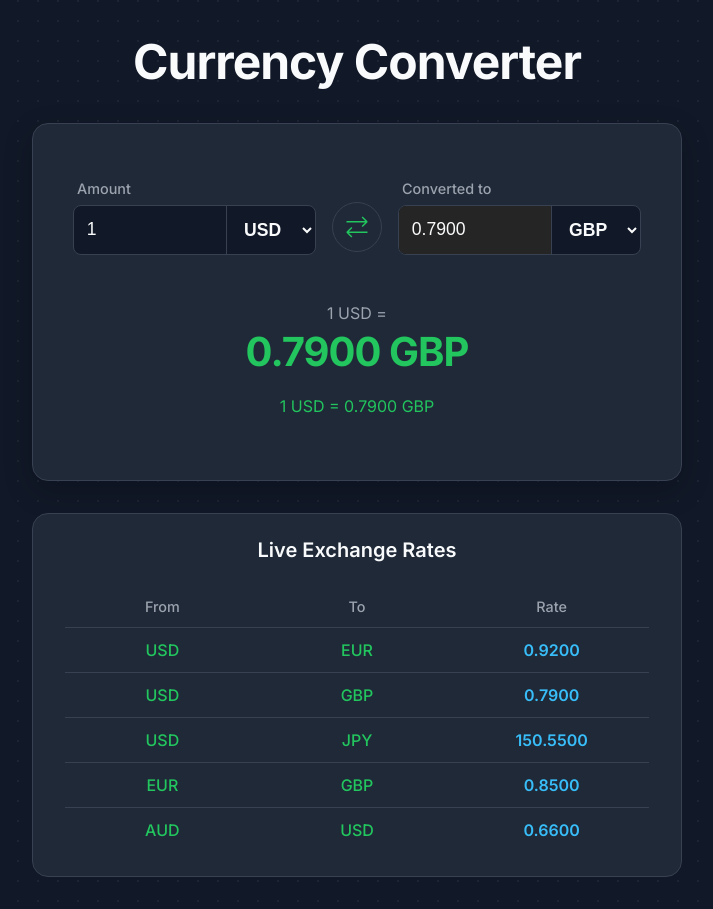
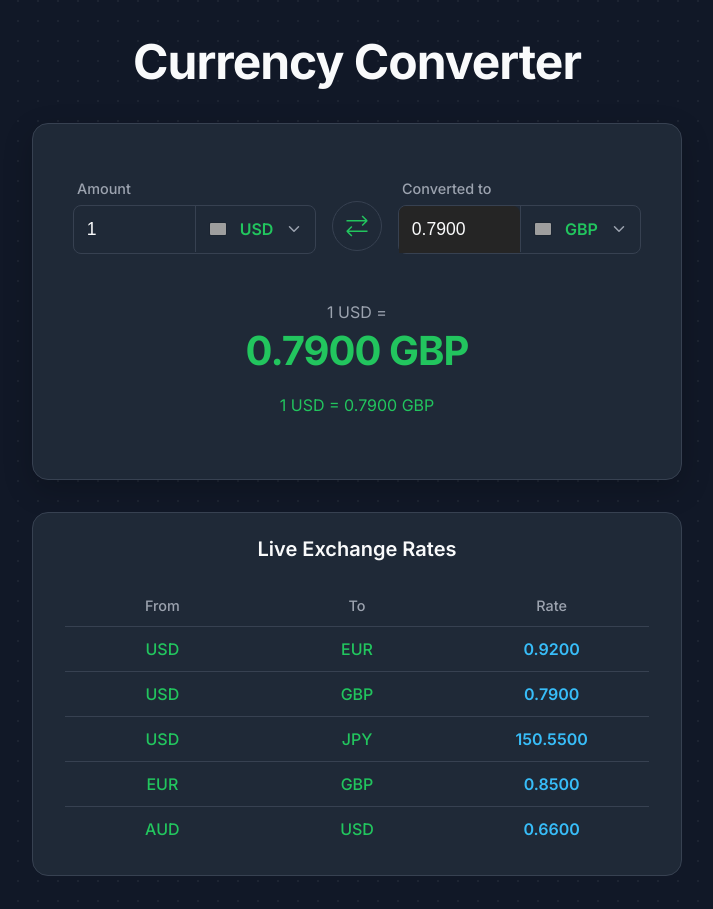
Before and after one commit to alhassandafiri/ratewise, a React (Vite) app: page / in a window 1280 px wide. Shown: the whole page, without its empty margins (283-996 px from the left). Built offline with nearby package versions, Linux system fonts and the light colour scheme; grey boxes are pictures that could not be loaded.

Commit message:
fix currency select drop down menus

```diff
--- a/src/components/CurrencyConverter/CurrencyConverter.jsx
+++ b/src/components/CurrencyConverter/CurrencyConverter.jsx
@@ -71,7 +71,7 @@ function CurrencyConverter() {
           label='Amount'
           currencies={currenciesList}
           selectedCurrency={fromCurrency}
-          onCurrencyChange={e => setFromCurrency(e.target.value)}
+          onCurrencyChange={setFromCurrency}
           amount={amount}
           onAmountChange={e => setAmount(e.target.value)}
           />
@@ -84,7 +84,7 @@ function CurrencyConverter() {
           label='Converted to'
           currencies={currenciesList}
           selectedCurrency={toCurrency}
-          onCurrencyChange={e => setToCurrency(e.target.value)}
+          onCurrencyChange={setToCurrency}
           amount={convertedAmount === null ? '' : convertedAmount}
           onAmountChange={() => {}}
           isAmountDisabled={true}
--- a/src/components/CurrencyInput/CurrencyInput.jsx
+++ b/src/components/CurrencyInput/CurrencyInput.jsx
@@ -1,4 +1,5 @@
 import styles from './CurrencyInput.module.css'
+import CustomDropDown from '../CustomDropDown/CustomDropDown';
 
 function CurrencyInput({
   label,
@@ -22,17 +23,13 @@ function CurrencyInput({
         min='0'
         />
 
-        <select
-        value={selectedCurrency}
-        onChange={onCurrencyChange}
-        className={styles.currencySelect}
-        >
-          {currencies.map((currency) => (
-            <option key={currency} value={currency}>
-              {currency}
-            </option>
-          ))}
-        </select>
+        <div className={styles.dropdownWrapper}>
+          <CustomDropDown
+          options={currencies}
+          selectedValue={selectedCurrency}
+          onSelect={onCurrencyChange}
+          />
+        </div>
       </div>
     </div>
   )
--- a/src/components/CurrencyInput/CurrencyInput.module.css
+++ b/src/components/CurrencyInput/CurrencyInput.module.css
@@ -14,10 +14,8 @@
 
 .inputContainer {
   display: flex;
-  background-color: var(--background-color);
   border: 1px solid var(--border-color);
   border-radius: 8px;
-  overflow: hidden;
   transition: border-color 0.2s;
 }
 
@@ -25,16 +23,19 @@
   border-color: var(--primary-color);
 }
 
-.amountInput, .currencySelect {
+.amountInput {
   background: none;
   border: none;
   color: var(--text-primary);
   font-size: 1.1rem;
   padding: 0.8rem;
+  width: 100%;
+  border-top-left-radius: 7px;
+  border-top-right-radius: 7px;
 }
 
-.amountInput {
-  width: 100%;
+.amountInput:focus {
+  outline: none;
 }
 
 .amountInput:disabled {
@@ -57,3 +58,8 @@
 .currencySelect:focus {
   outline: none;
 }
+
+.dropdownWrapper {
+  border-top-right-radius: 7px;
+  border-bottom-right-radius: 7px;
+}
--- /dev/null
+++ b/src/components/CustomDropDown/CustomDropDown.jsx
@@ -0,0 +1,73 @@
+import { useEffect, useRef, useState } from 'react';
+import { IoChevronDown } from "react-icons/io5";
+import styles from './CustomDropDown.module.css';
+
+const currencyToCountryCode = {
+  USD: 'us', EUR: 'eu', GBP: 'gb', JPY: 'jp', AUD: 'au', CAD: 'ca'
+};
+
+function CustomDropDown({ options, selectedValue, onSelect }) {
+  const [isOpen, setIsOpen] = useState(false);
+  const dropdownRef = useRef(null);
+
+  useEffect(() => {
+    const handleClickOutside = (event) => {
+      if (dropdownRef.current && !dropdownRef.current.contains(event.target)) {
+        setIsOpen(false);
+      }
+    };
+    if (isOpen) {
+      document.addEventListener('mousedown', handleClickOutside);
+    }
+    return () => {
+      document.removeEventListener('mousedown', handleClickOutside);
+    };
+  }, [isOpen]);
+
+  const handleOptionClick = (option) => {
+    onSelect(option);
+    setIsOpen(false);
+  };
+
+  const selectedCountryCode = currencyToCountryCode[selectedValue] || 'xx';
+
+  return (
+    <div className={styles.dropdownContainer} ref={dropdownRef}>
+      <div className={styles.dropdownSelected} onClick={() => setIsOpen(!isOpen)}>
+        <div className={styles.selectedContent}>
+          <img
+            src={`https://flagcdn.com/16x12/${selectedCountryCode}.png`}
+            alt={`${selectedValue} flag`}
+            className={styles.flag}
+          />
+          <span>{selectedValue}</span>
+          <IoChevronDown className={`${styles.caret} ${isOpen ? styles.caretOpen : ''}`} />
+        </div>
+      </div>
+
+      {isOpen && (
+        <div className={styles.dropdownOptions}>
+          {options.map((option) => {
+            const countryCode = currencyToCountryCode[option] || 'xx';
+            return (
+              <div
+                key={option}
+                className={styles.option}
+                onClick={() => handleOptionClick(option)}
+              >
+                <img
+                  src={`https://flagcdn.com/16x12/${countryCode}.png`}
+                  alt={`${option} flag`}
+                  className={styles.flag}
+                />
+                <span>{option}</span>
+              </div>
+            );
+          })}
+        </div>
+      )}
+    </div>
+  );
+}
+
+export default CustomDropDown;
--- /dev/null
+++ b/src/components/CustomDropDown/CustomDropDown.module.css
@@ -0,0 +1,214 @@
+.dropdownContainer {
+  position: relative;
+  width: 120px;
+  user-select: none;
+}
+
+.dropdownSelected {.dropdownContainer {
+  position: relative;
+  width: 120px;
+  user-select: none;
+}
+
+.dropdownSelected {
+  display: flex;
+  padding: 0.8rem;
+  background: none;
+  border-left: 1px solid var(--border-color);
+  cursor: pointer;
+  height: 100%;
+}
+
+.selectedContent {
+  display: flex;
+  align-items: center;
+  justify-content: space-between;
+  width: 100%;
+  gap: 0.5rem;
+  font-weight: 600;
+}
+
+.flag {
+  width: 16px;
+  height: 12px;
+  border-radius: 2px;
+  border: 1px solid rgba(0,0,0,0.1)
+}
+
+.caret {
+  color: var(--text-secondary);
+  transition: transform 0.2s ease-in-out;
+}
+
+.caretOpen {
+  transform: rotate(180deg);
+}
+
+.dropdownOptions {
+  position: absolute;
+  top: calc(100% + 5px);
+  left: 0;
+  right: 0;
+  background-color: var(--surface-color);
+  border: 1px solid var(--border-color);
+  border-radius: 8px;
+  z-index: 1000;
+  max-height: 200px;
+  overflow-y: auto;
+  box-shadow: 0 4px 12px rgba(0,0,0,0.1);
+}
+
+.option {
+  display: flex;
+  align-items: center;
+  gap: 0.5rem;
+  padding: 0.75rem;
+  cursor: pointer;
+  transition: background-color 0.15s ease;
+}
+
+.option:hover {
+  background-color: var(--primary-color);
+  color: var(--surface-color);
+}
+
+body[data-theme="dark"] .option:hover {
+  background-color: rgba(255, 255, 255, 0.1);
+  color: var(--text-primary);
+}.dropdownContainer {
+  position: relative;
+  width: 120px;
+  user-select: none;
+}
+
+.dropdownSelected {
+  display: flex;
+  padding: 0.8rem;
+  background: none;
+  border-left: 1px solid var(--border-color);
+  cursor: pointer;
+  height: 100%;
+}
+
+.selectedContent {
+  display: flex;
+  align-items: center;
+  justify-content: space-between;
+  width: 100%;
+  gap: 0.5rem;
+  font-weight: 600;
+}
+
+.flag {
+  width: 16px;
+  height: 12px;
+  border-radius: 2px;
+  border: 1px solid rgba(0,0,0,0.1)
+}
+
+.caret {
+  color: var(--text-secondary);
+  transition: transform 0.2s ease-in-out;
+}
+
+.caretOpen {
+  transform: rotate(180deg);
+}
+
+.dropdownOptions {
+  position: absolute;
+  top: calc(100% + 5px);
+  left: 0;
+  right: 0;
+  background-color: var(--surface-color);
+  border: 1px solid var(--border-color);
+  border-radius: 8px;
+  z-index: 1000;
+  max-height: 200px;
+  overflow-y: auto;
+  box-shadow: 0 4px 12px rgba(0,0,0,0.1);
+}
+
+.option {
+  display: flex;
+  align-items: center;
+  gap: 0.5rem;
+  padding: 0.75rem;
+  cursor: pointer;
+  transition: background-color 0.15s ease;
+}
+
+.option:hover {
+  background-color: var(--primary-color);
+  color: var(--surface-color);
+}
+
+body[data-theme="dark"] .option:hover {
+  background-color: rgba(255, 255, 255, 0.1);
+  color: var(--text-primary);
+}
+  display: flex;
+  padding: 0.8rem;
+  background: none;
+  border-left: 1px solid var(--border-color);
+  cursor: pointer;
+  height: 100%;
+}
+
+.selectedContent {
+  display: flex;
+  align-items: center;
+  justify-content: space-between;
+  width: 100%;
+  gap: 0.5rem;
+  font-weight: 600;
+}
+
+.flag {
+  width: 16px;
+  height: 12px;
+  border-radius: 2px;
+  border: 1px solid rgba(0,0,0,0.1)
+}
+
+.caret {
+  color: var(--text-secondary);
+  transition: transform 0.2s ease-in-out;
+}
+
+.caretOpen {
+  transform: rotate(180deg);
+}
+
+.dropdownOptions {
+  position: absolute;
+  top: calc(100% + 5px);
+  left: 0;
+  right: 0;
+  background-color: var(--surface-color);
+  border: 1px solid var(--border-color);
+  border-radius: 8px;
+  z-index: 1000;
+  max-height: 200px;
+  overflow-y: auto;
+  box-shadow: 0 4px 12px rgba(0,0,0,0.1);
+}
+
+.option {
+  display: flex;
+  align-items: center;
+  gap: 0.5rem;
+  padding: 0.75rem;
+  cursor: pointer;
+  transition: background-color 0.15s ease;
+}
+
+.option:hover {
+  background-color: var(--primary-color);
+  color: var(--surface-color);
+}
+
+body[data-theme="dark"] .option:hover {
+  background-color: rgba(255, 255, 255, 0.1);
+  color: var(--text-primary);
+}
```
